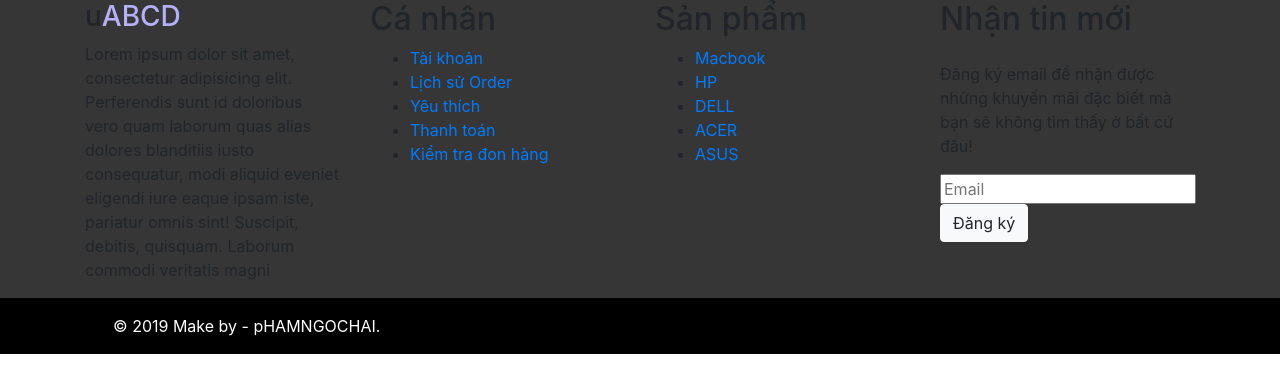
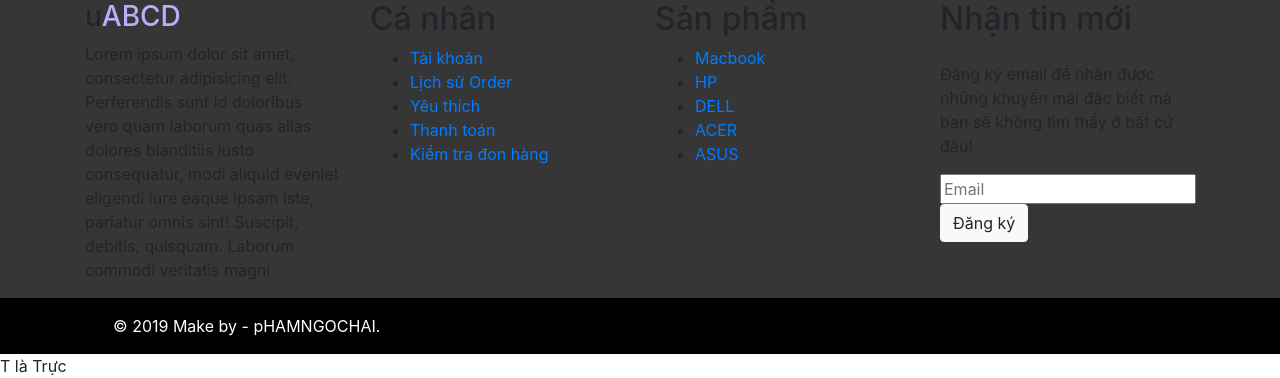
Before and after one commit to mobpyschi/deadline-web-php, a PHP site: page / in a window 1280 px wide. Shown: the part 1016-1394 px from the top of the page. Before the commit the page ends 1370 px from the top, so only its background shows below. Run offline with PHP 8.4, Linux system fonts and the light colour scheme; data that the repository does not hold is empty; a stand-in replaces the project's code that opens the database connection; some libraries are stand-ins or nearby versions.

Commit message:
Update index.php

```diff
--- a/index.php
+++ b/index.php
@@ -224,3 +224,4 @@
 
 </body>
 </html>
+T là Trực
```
